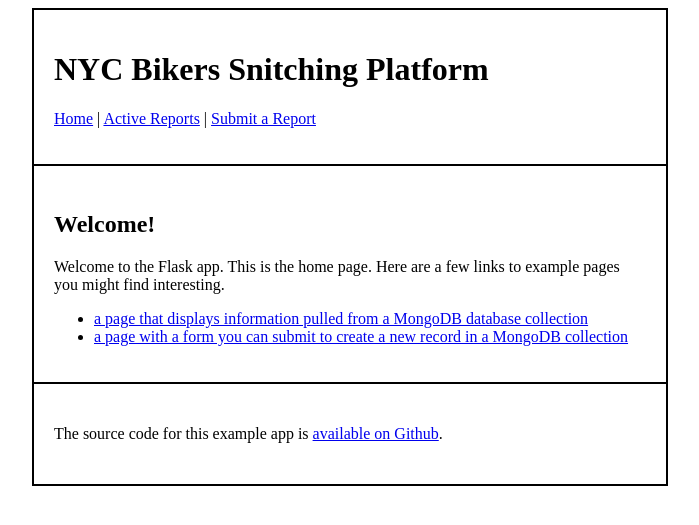
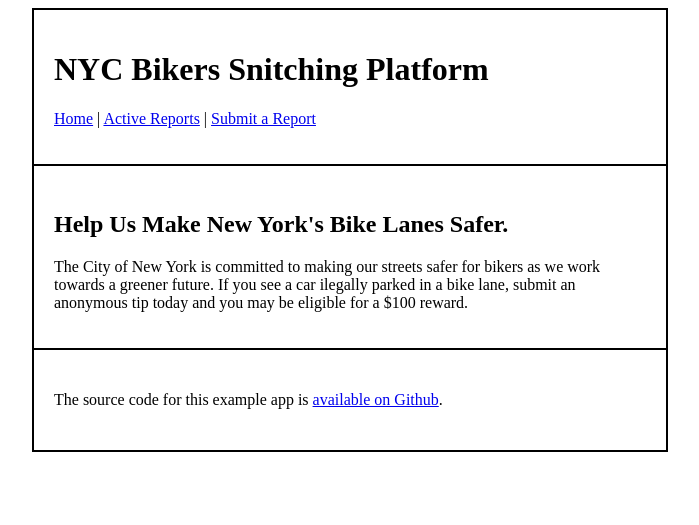
Before and after one commit to ohding11/sin-tracking-app, a Flask app: page / in a window 1280 px wide. Shown: the top 525 px of the page, without its empty margins (290-989 px from the left). Run offline with Flask 2, Linux system fonts and the light colour scheme; parts of the project's set-up code (start-up, migrations or seed data) failed here and were passed over.

Commit message:
still unfinished

```diff
--- a/templates/index.html
+++ b/templates/index.html
@@ -1,11 +1,9 @@
 {% extends 'base.html' %}
 
 {% block container %}
-<h2>Welcome!</h2>
-<p>Welcome to the Flask app. This is the home page. Here are a few links to example pages you might find interesting.
-    <ul>
-        <li><a href="{{ url_for('read')}}">a page that displays information pulled from a MongoDB database collection</a></li>
-        <li><a href="{{ url_for('create')}}">a page with a form you can submit to create a new record in a MongoDB collection</a></li>
-    </ul>
+<h2>Help Us Make New York's Bike Lanes Safer.</h2>
+<p>The City of New York is committed to making our streets safer for bikers as we work towards a greener future.
+    If you see a car ilegally parked in a bike lane, submit an anonymous tip today and you may be eligible for a $100 reward.
+
 </p>
 {% endblock %}
```
